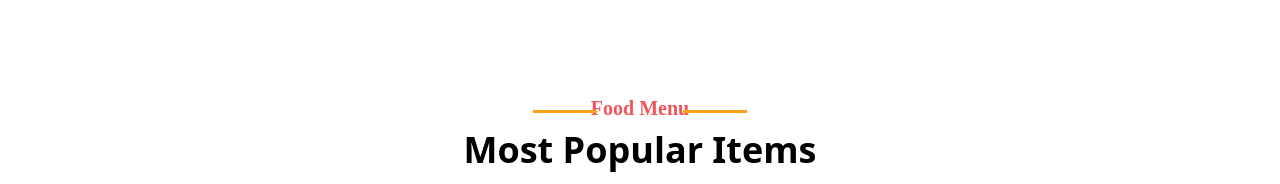
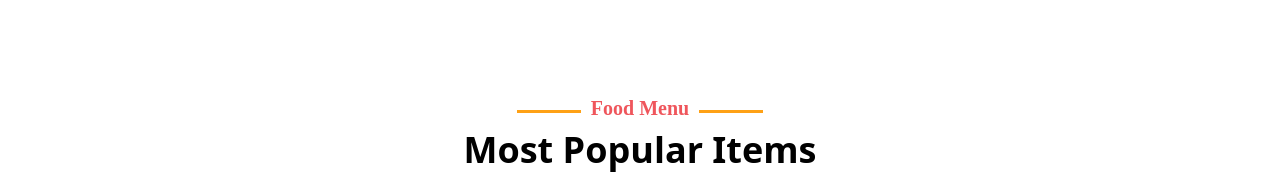
Before and after one commit to 0rakib0/Ziro-Nine-Cafe, a React (Vite) app: page / in a window 1280 px wide. Shown: the part 1734-1918 px from the top of the page. Built offline with nearby package versions, Linux system fonts and the light colour scheme.

Commit message:
about section responce issue solv

```diff
--- a/src/SharePage/SectionTitle/style.css
+++ b/src/SharePage/SectionTitle/style.css
@@ -5,7 +5,7 @@
     width: 4rem;
     background-color: #FEA116;
     top: 1rem;
-    left: 8rem;
+    left: 7rem;
 }
 
 .overlydesign::before{
@@ -15,7 +15,7 @@
     width: 4rem;
     background-color: #FEA116;
     top: 1rem;
-    right: 8rem;
+    right: 7rem;
 }
 
 @media (max-width: 767px) {
```
